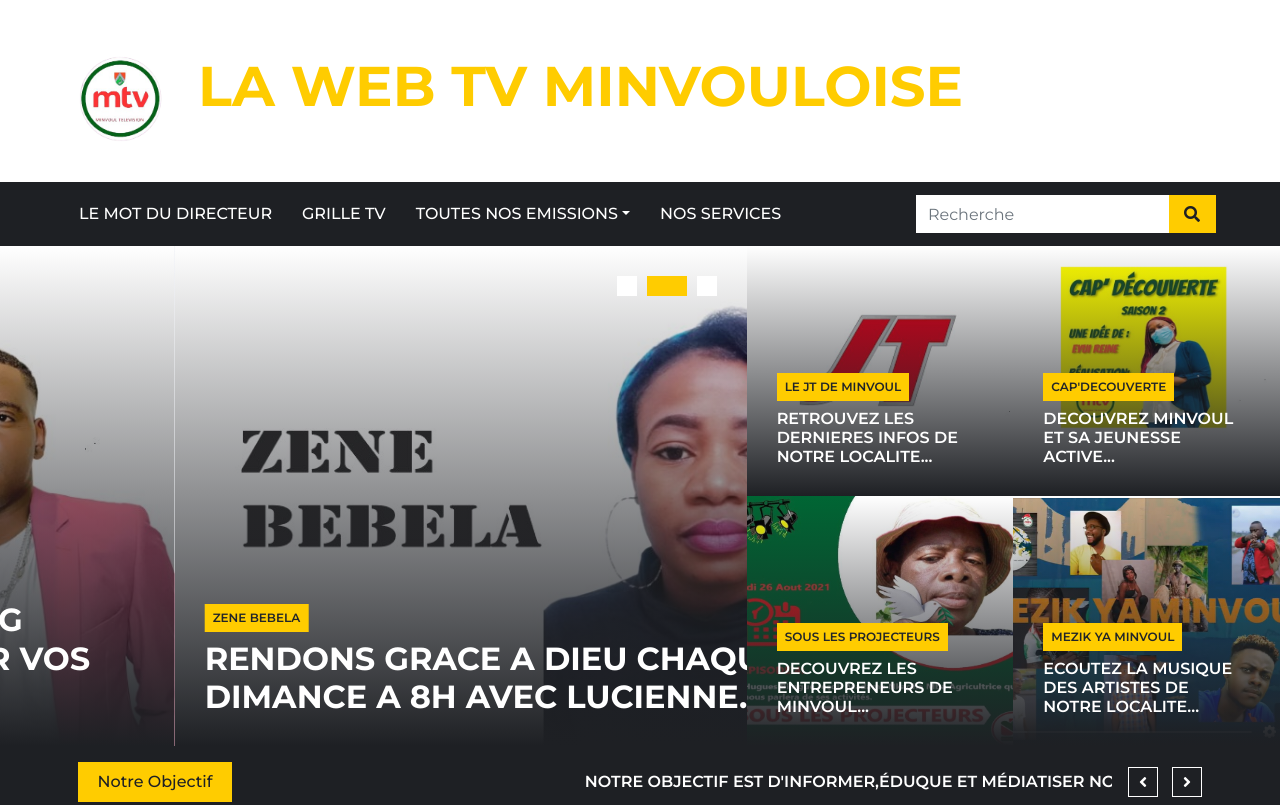
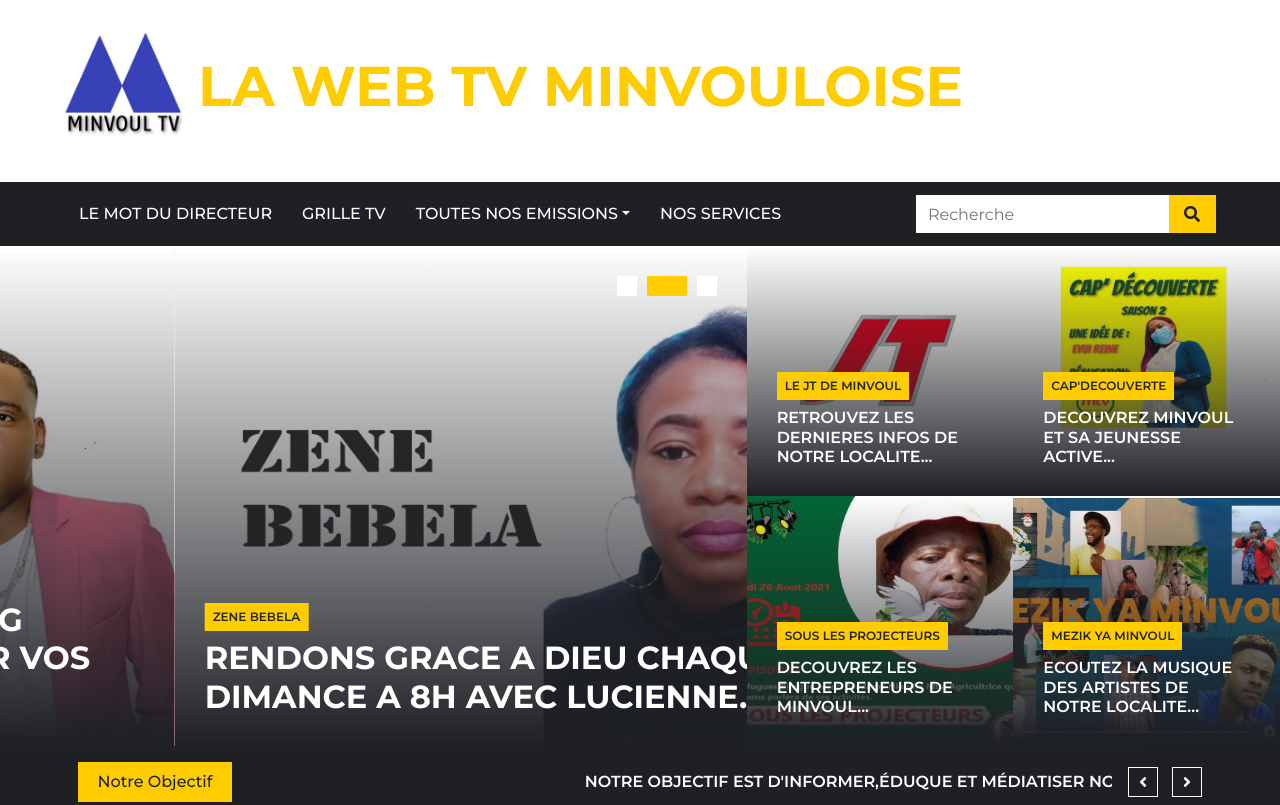
Before and after one commit to Minvoultv/Minvoultv.github.io, a plain HTML site: page index.html in a window 1280 px wide. Shown: the top 805 px of the page. Drawn offline with nearby package versions, Linux system fonts and the light colour scheme.

Commit message:
Update index.html

```diff
--- a/index.html
+++ b/index.html
@@ -32,7 +32,7 @@
         <div class="row align-items-center bg-white py-3 px-lg-5">
             <div class="col-lg-4">
                 <a href="index.html" class="navbar-brand p-0 d-none d-lg-block">
-                    <h1 class="m-0 display-4 text-uppercase text-primary"><img class="img-fluid" src="img/ma.png" height="150" width="150" alt="">La Web Tv Minvouloise<span class="text-secondary font-weight-normal"></span></h1>
+                    <h1 class="m-0 display-4 text-uppercase text-primary"><img class="img-fluid" src="img/log.png" height="150" width="150" alt="">La Web Tv Minvouloise<span class="text-secondary font-weight-normal"></span></h1>
                 </a>
             </div>
             <div class="col-lg-8 text-center text-lg-right">
```
